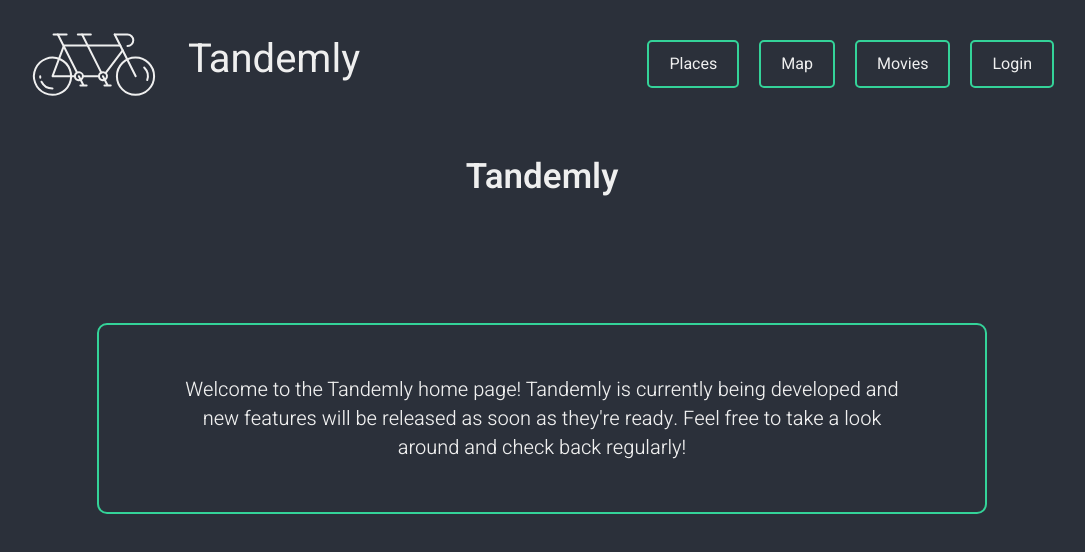
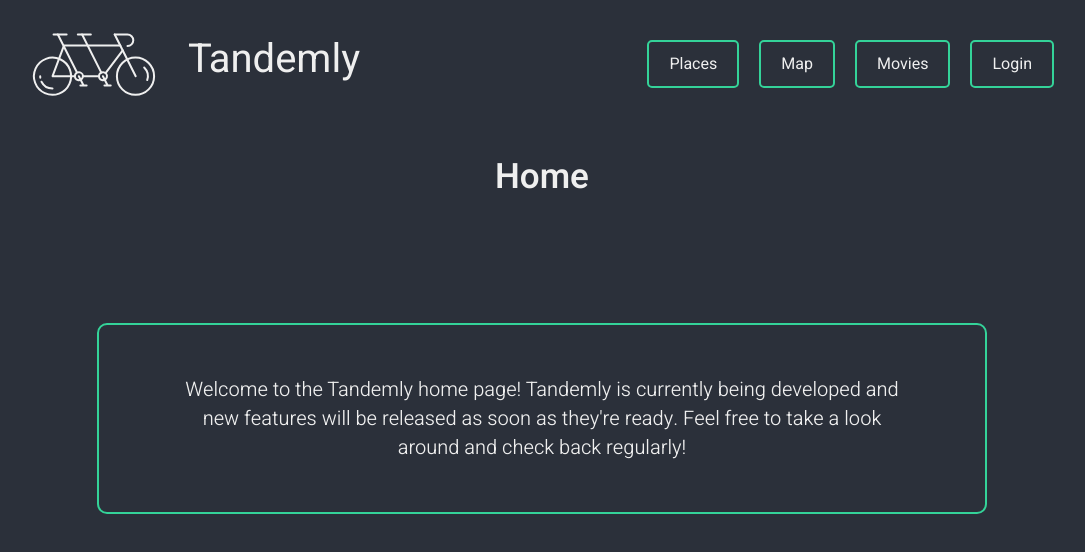
Before and after one commit to Keo222/tandemly, a Next.js app: page / in a window 1280 px wide. Shown: the top 552 px of the page, without its empty margins (98-1183 px from the left). Built offline with nearby package versions, Linux system fonts and the light colour scheme; no server answers; what @googlemaps/react-wrapper would draw is missing.

Commit message:
changed h1 on home page to say 'Home'

```diff
--- a/pages/index.tsx
+++ b/pages/index.tsx
@@ -38,7 +38,7 @@ const Home: NextPage = () => {
         <link rel="icon" href="/favicon.ico" />
       </Head>
       <PageLayout>
-        <PageHeader>Tandemly</PageHeader>
+        <PageHeader>Home</PageHeader>
         <HomeText>
           Welcome to the Tandemly home page! Tandemly is currently being
           developed and new features will be released as soon as
```
